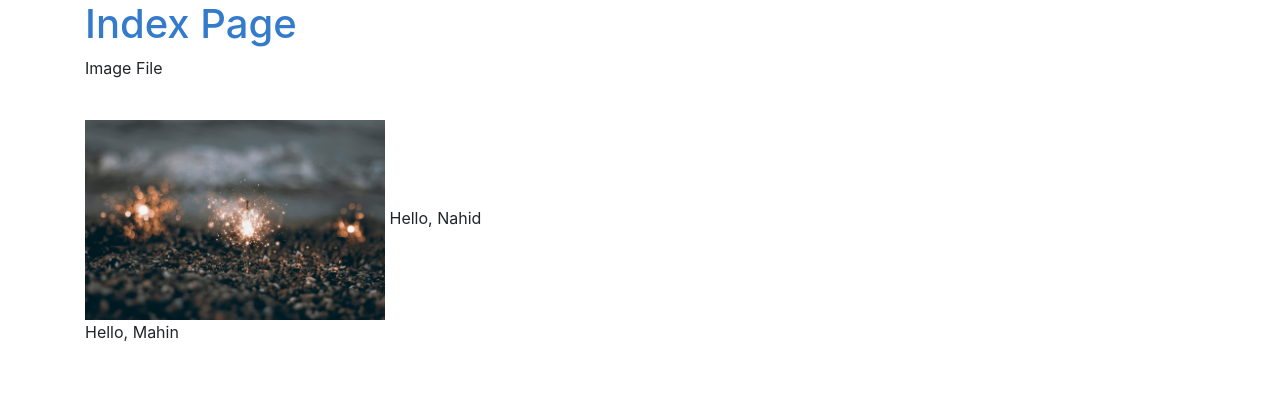
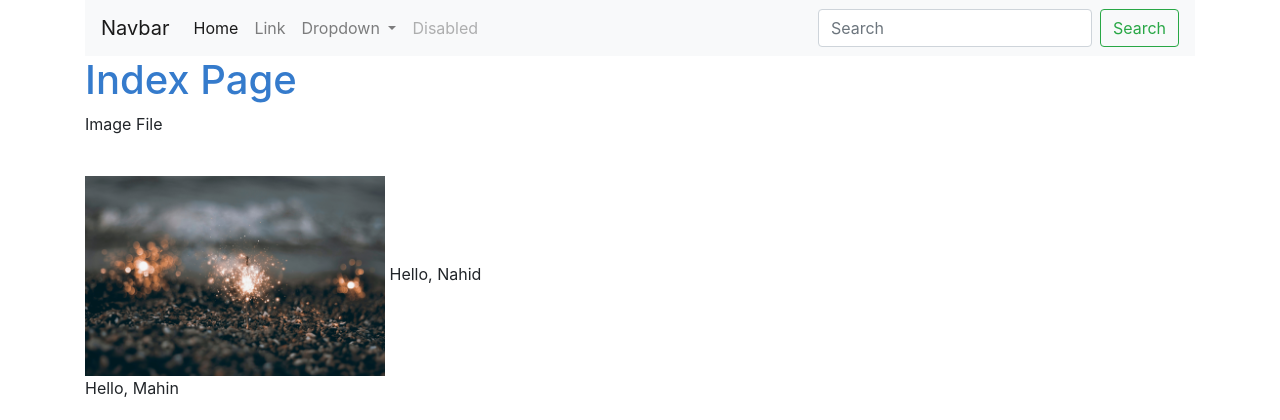
Before and after one commit to sdt-inc/codersblog, a Django app: page / in a window 1280 px wide. Shown: the top 420 px of the page. Run offline with Django 3.2, Linux system fonts and the light colour scheme; some libraries are stand-ins or nearby versions.

Commit message:
add basic navbar form bootstrap 4

```diff
--- a/blog/templates/blog/base.html
+++ b/blog/templates/blog/base.html
@@ -21,6 +21,43 @@
 
 <body>
     <div class="container">
+        <nav class="navbar navbar-expand-lg navbar-light bg-light">
+            <a class="navbar-brand" href="#">Navbar</a>
+            <button class="navbar-toggler" type="button" data-toggle="collapse" data-target="#navbarSupportedContent"
+                aria-controls="navbarSupportedContent" aria-expanded="false" aria-label="Toggle navigation">
+                <span class="navbar-toggler-icon"></span>
+            </button>
+
+            <div class="collapse navbar-collapse" id="navbarSupportedContent">
+                <ul class="navbar-nav mr-auto">
+                    <li class="nav-item active">
+                        <a class="nav-link" href="#">Home <span class="sr-only">(current)</span></a>
+                    </li>
+                    <li class="nav-item">
+                        <a class="nav-link" href="#">Link</a>
+                    </li>
+                    <li class="nav-item dropdown">
+                        <a class="nav-link dropdown-toggle" href="#" id="navbarDropdown" role="button"
+                            data-toggle="dropdown" aria-haspopup="true" aria-expanded="false">
+                            Dropdown
+                        </a>
+                        <div class="dropdown-menu" aria-labelledby="navbarDropdown">
+                            <a class="dropdown-item" href="#">Action</a>
+                            <a class="dropdown-item" href="#">Another action</a>
+                            <div class="dropdown-divider"></div>
+                            <a class="dropdown-item" href="#">Something else here</a>
+                        </div>
+                    </li>
+                    <li class="nav-item">
+                        <a class="nav-link disabled" href="#">Disabled</a>
+                    </li>
+                </ul>
+                <form class="form-inline my-2 my-lg-0">
+                    <input class="form-control mr-sm-2" type="search" placeholder="Search" aria-label="Search">
+                    <button class="btn btn-outline-success my-2 my-sm-0" type="submit">Search</button>
+                </form>
+            </div>
+        </nav>
         {% block content %}
         {% endblock content%}
     </div>
```
